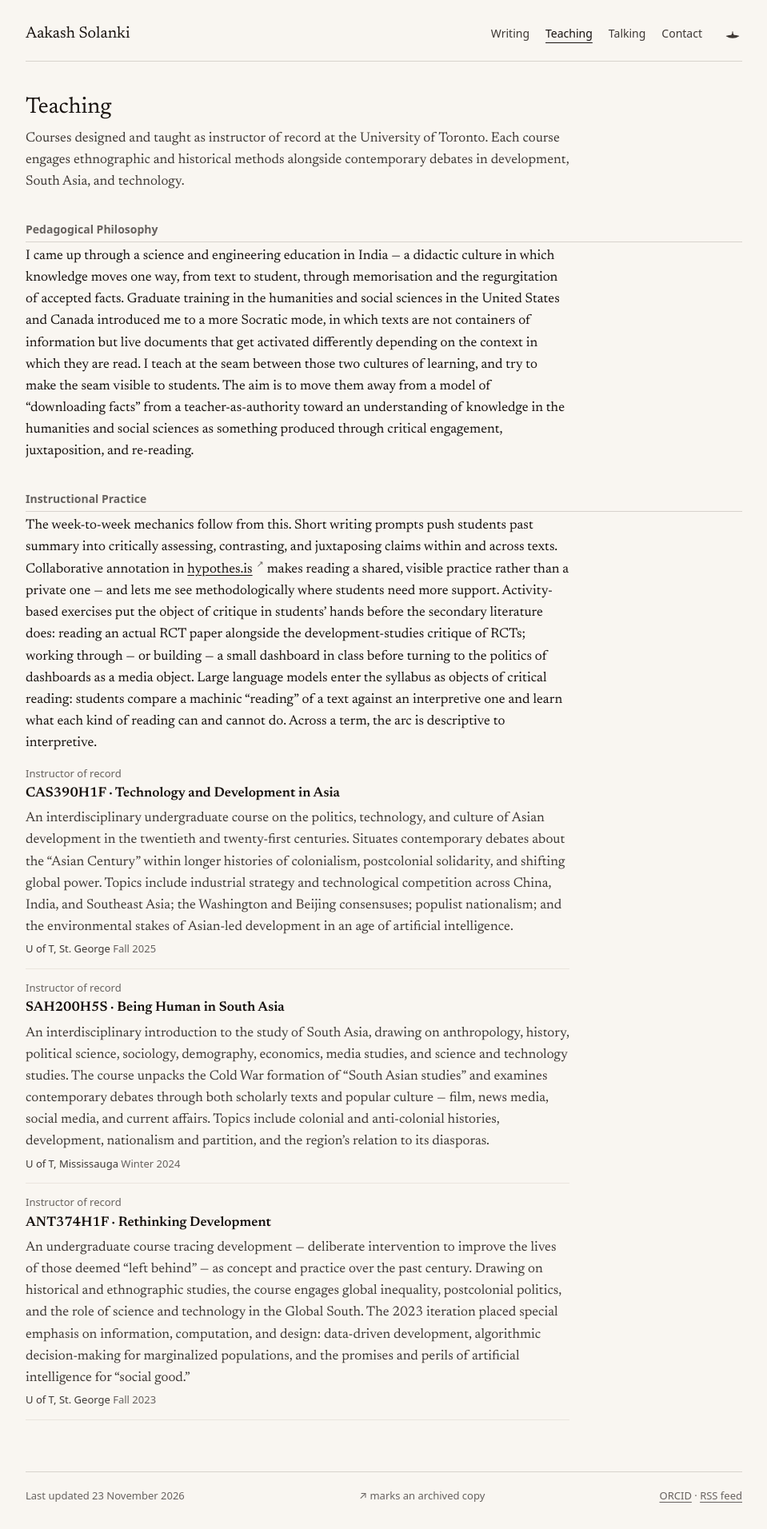
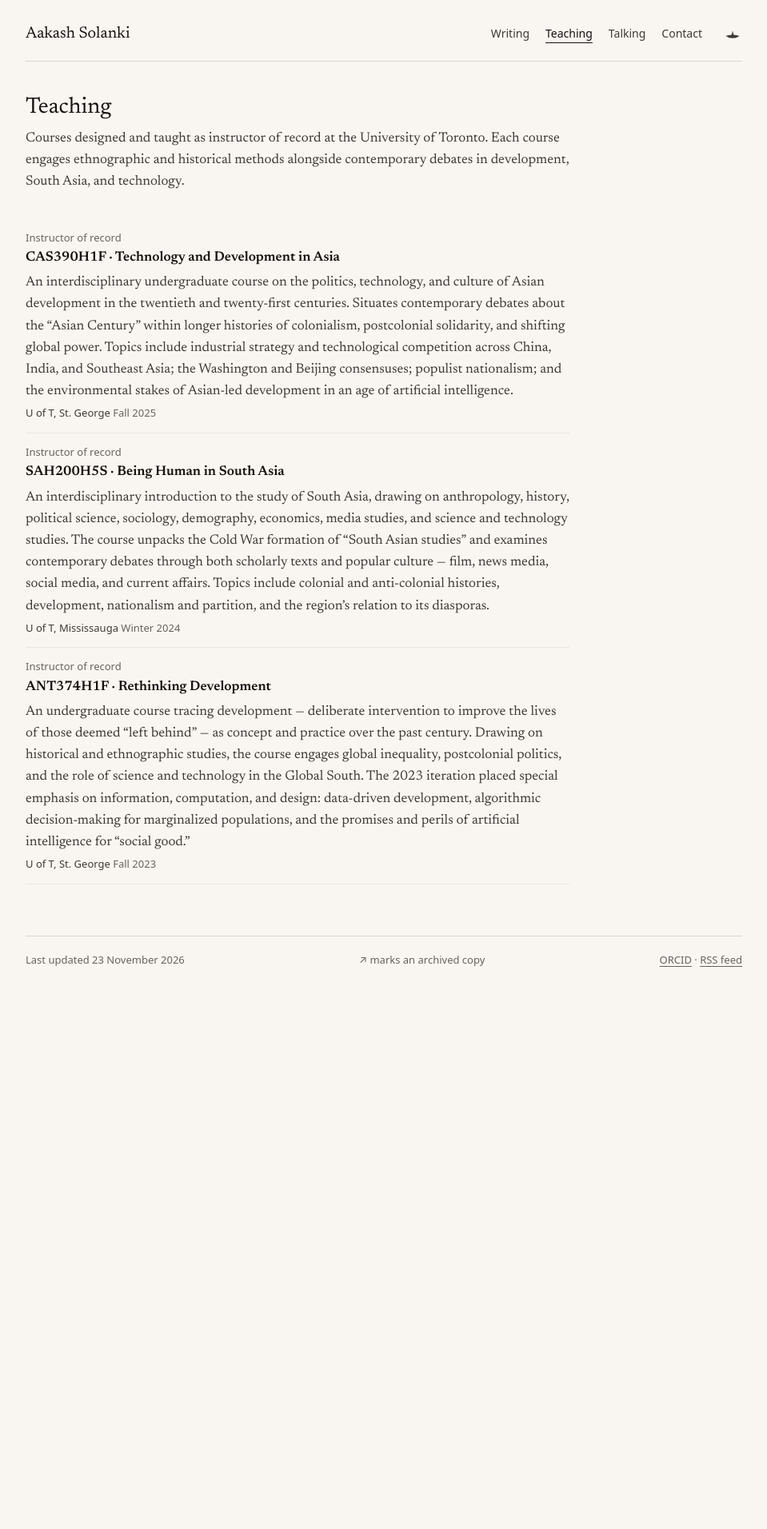
Before and after one commit to skishchampi/skishchampi.github.io, a Jekyll site: the page built from teaching.md, in a window 1280 px wide. Shown: the whole page at 80% size, without its empty margins (160-1119 px from the left). Built offline with Jekyll 4.4.1, drawn with Linux system fonts in a browser that asks for light colours; after the commit the page ends 1242 px from its top, so only the background shows below that.

Commit message:
content: photo beside bio, trim teaching and talks intros

```diff
--- a/assets/css/style.css
+++ b/assets/css/style.css
@@ -127,12 +127,11 @@ h2.sect, h2.label {
 }
 
 /* ── Homepage ───────────────────────────────────────────── */
-.lede { display: grid; grid-template-columns: minmax(0, 1fr) 180px; gap: 32px; align-items: start; margin-bottom: 8px; }
-.lede h1 { margin-bottom: 6px; }
-.lede .standfirst { margin: 0; }
+.portrait { float: right; width: 180px; margin: 4px 0 16px 28px; }
 .portrait img { width: 100%; border-radius: 2px; }
 
 .block { margin-top: 8px; }
+.block .body::after { content: ""; display: block; clear: both; }
 .block .body > :last-child { margin-bottom: 0; }
 
 /* Dated rows: news, talks, posts */
@@ -224,8 +223,7 @@ figcaption { font: 400 0.8125rem/1.45 var(--sans); color: var(--ink-3); margin-t
 @media (max-width: 640px) {
   .wrapper { padding: 0 16px; }
   main { padding-top: 28px; }
-  .lede { grid-template-columns: 1fr; gap: 16px; }
-  .portrait { max-width: 160px; }
+  .portrait { width: 120px; margin-left: 16px; }
   .thread, .research-map, .diptych { grid-template-columns: 1fr; gap: 16px; }
   .news li, .posts li { grid-template-columns: 1fr; gap: 0; }
   .pub-anchor { display: none; }
--- a/teaching.md
+++ b/teaching.md
@@ -11,20 +11,6 @@ description: "Undergraduate courses designed and taught as instructor of record
     <p class="standfirst">Courses designed and taught as instructor of record at the University of Toronto. Each course engages ethnographic and historical methods alongside contemporary debates in development, South Asia, and technology.</p>
   </div>
 </header>
-
-<div class="block">
-  <h2 class="label">Pedagogical Philosophy</h2>
-  <div class="body">
-    <p>I came up through a science and engineering education in India — a didactic culture in which knowledge moves one way, from text to student, through memorisation and the regurgitation of accepted facts. Graduate training in the humanities and social sciences in the United States and Canada introduced me to a more Socratic mode, in which texts are not containers of information but live documents that get activated differently depending on the context in which they are read. I teach at the seam between those two cultures of learning, and try to make the seam visible to students. The aim is to move them away from a model of &ldquo;downloading facts&rdquo; from a teacher-as-authority toward an understanding of knowledge in the humanities and social sciences as something produced through critical engagement, juxtaposition, and re-reading.</p>
-  </div>
-</div>
-
-<div class="block">
-  <h2 class="label">Instructional Practice</h2>
-  <div class="body">
-    <p>The week-to-week mechanics follow from this. Short writing prompts push students past summary into critically assessing, contrasting, and juxtaposing claims within and across texts. Collaborative annotation in <a target="_blank" rel="noopener noreferrer" href="https://web.hypothes.is/">hypothes.is</a> <sup class="archive-link"><a target="_blank" rel="noopener noreferrer" href="https://web.archive.org/web/2/https://web.hypothes.is/" aria-label="Wayback Machine archived copy">↗</a></sup> makes reading a shared, visible practice rather than a private one — and lets me see methodologically where students need more support. Activity-based exercises put the object of critique in students&rsquo; hands before the secondary literature does: reading an actual RCT paper alongside the development-studies critique of RCTs; working through &mdash; or building &mdash; a small dashboard in class before turning to the politics of dashboards as a media object. Large language models enter the syllabus as objects of critical reading: students compare a machinic &ldquo;reading&rdquo; of a text against an interpretive one and learn what each kind of reading can and cannot do. Across a term, the arc is descriptive to interpretive.</p>
-  </div>
-</div>
 
 <div class="course">
   <div class="role">Instructor of record</div>
```
Also changed, not shown: index.md (+4 -9 lines), talks.md (+1 -1 lines), 1 other file.
